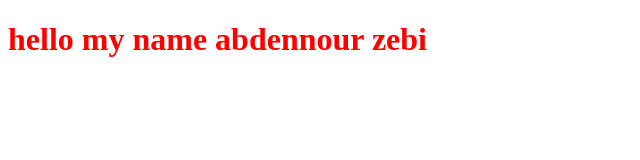
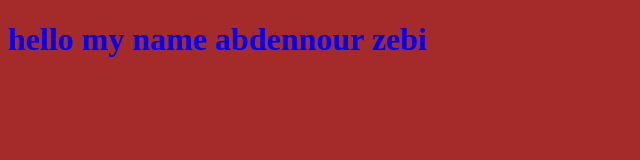
Before and after one commit to abdougn31/myproject, a plain HTML site: page index.html in a window 1280 px wide. Shown: the whole page, without its empty margins (0-640 px from the left). Drawn offline with Linux system fonts and the light colour scheme.

Commit message:
chengign background color

```diff
--- a/app.js
+++ b/app.js
@@ -1 +1 @@
-alert("hello");
+alert("ghadi tehbel");
--- a/style.css
+++ b/style.css
@@ -1,3 +1,7 @@
 h1{
-    color: red;
+    color: blue;
 }
+body{
+background-color: brown;
+background-position: 10px;
+}
```
